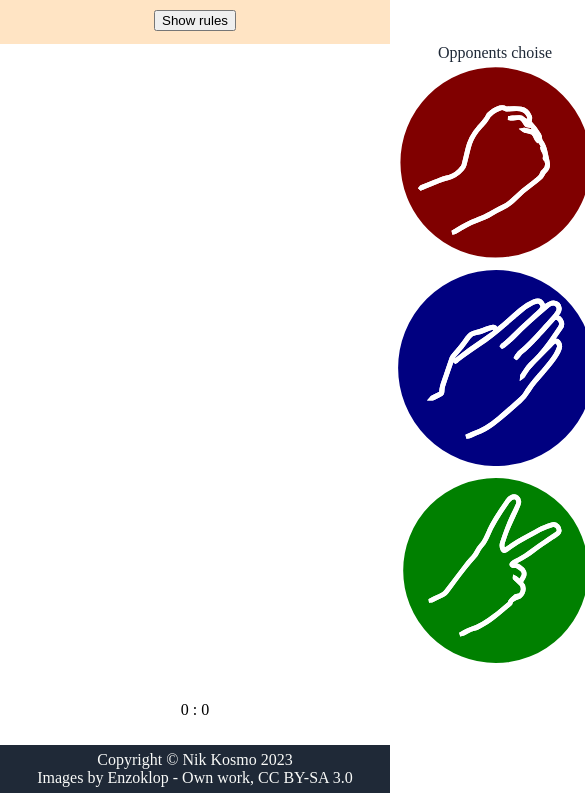
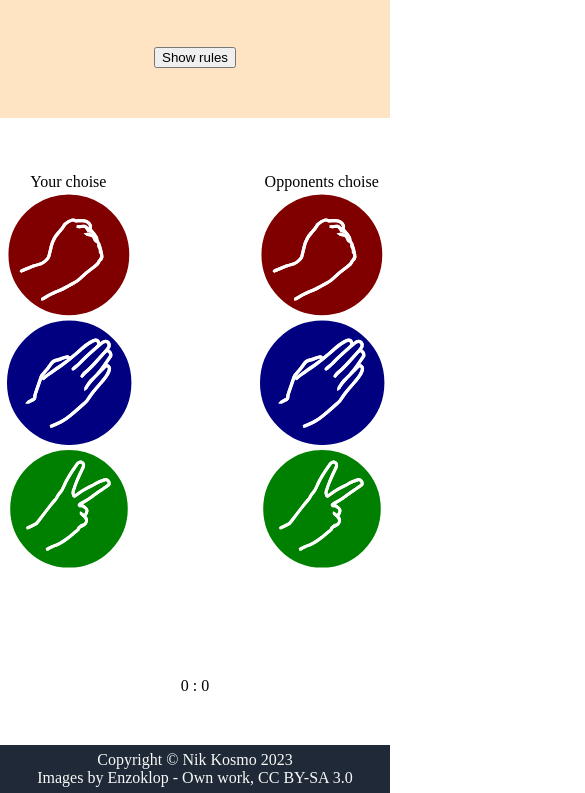
Before and after one commit to NikKosmo/rock-paper-scissors, a plain HTML site: page index.html in a window 390 px wide. Shown: the part 51-844 px from the top of the page, 585 px wide, since content can reach past the window. Drawn offline with Linux system fonts and the light colour scheme.

Commit message:
Improve style flexibility tofit on mobile

```diff
--- a/index.html
+++ b/index.html
@@ -16,6 +16,7 @@
         <button id="show-rules">Show rules</button>
     </div>
     <div id="field">
+        <div class="container">
             <div id="players-choice">
                 <div>Your choise</div>
                 <div class="sign" id="rock"><img src="images/rock.svg" alt="Rock"></div>
@@ -32,6 +33,7 @@
                 <div class="sign" id="opponents-scissors"><img src="images/scissors.svg" alt="Scissors"></div>
             </div>
         </div>
+    </div>
     <div id="score"></div>
     <div id="footer">
         <div>Copyright © Nik Kosmo 2023</div>
--- a/style.css
+++ b/style.css
@@ -45,23 +45,45 @@ body>div {
     height: 0px;
 }
 
-#field {
+.container {
     width: 800px;
-    max-height: 100vh;
-    min-height: 0px;
+    display: flex;
     justify-content: space-between;
+    align-items: center;
     align-self: center;
+    flex: 0 1 auto;
+    padding: 5px;
 }
 
-#field>div {
+.container>div {
     display: flex;
+    flex: 0 1 auto;
+}
+
+.sign {
+    display: flex;
+    flex-wrap: wrap;
+}
+
+.sign>img {
+    width: 100%;
+}
+
+#round-result {
+    align-self: stretch;
+    flex: 0 1 200px;
+    text-align: center;
+    word-wrap: normal;
+    flex-direction: column;
+    justify-content: center;
 }
 
 #players-choice,
 #opponents-choice {
     flex-direction: column;
     align-items: center;
-    color: #1f2937;
+    min-height: 0px;
+    min-width: 0px;
 }
 
 .selected-sign {
@@ -73,12 +95,11 @@ body>div {
     opacity: 0.5;
 }
 
-#round-result{
-flex-direction: column;
-justify-content: center;
-}
-
-#round-result p{
+#round-result p {
     align-self: center;
     font-size: 24px;
 }
+
+#score {
+    align-items: center;
+}
```
Lines whose indentation alone changed are shown as unchanged.
